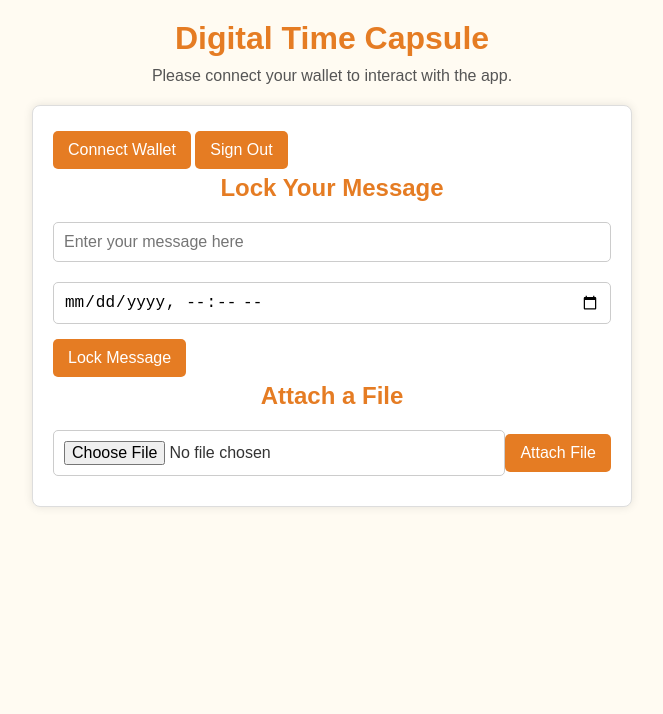
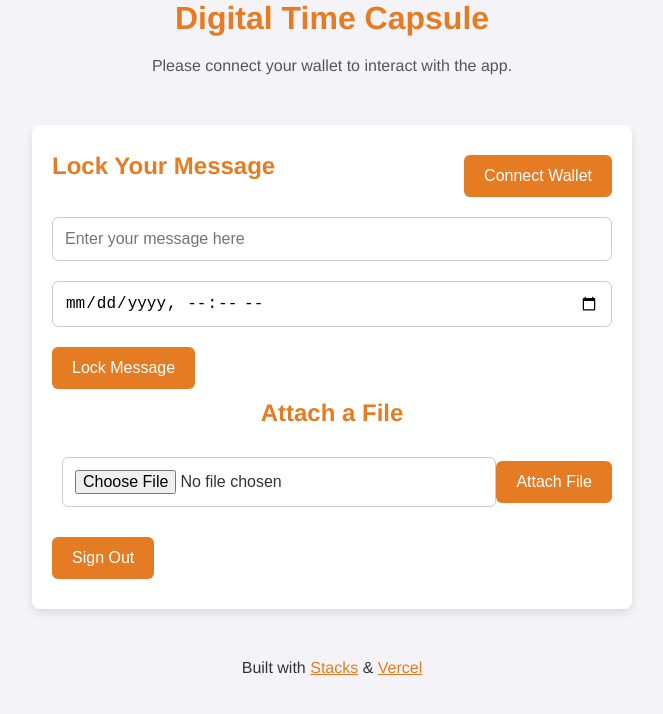
Before and after one commit to abdsomod1/digital-time-capsule-original, a plain HTML site: page index.html in a window 1280 px wide. Shown: the whole page, without its empty margins (308-971 px from the left). Drawn offline with nearby package versions, Linux system fonts and the light colour scheme; a script that the page names is missing.

Commit message:
Update index.html

```diff
--- a/index.html
+++ b/index.html
@@ -4,6 +4,7 @@
     <meta charset="UTF-8">
     <meta name="viewport" content="width=device-width, initial-scale=1.0">
     <title>Digital Time Capsule</title>
+    <link rel="stylesheet" href="https://cdnjs.cloudflare.com/ajax/libs/animate.css/4.1.1/animate.min.css">
     <style>
         /* General Reset */
         * {
@@ -13,57 +14,62 @@
         }
 
         body {
-            font-family: Arial, sans-serif;
-            background-color: #fffbf2;
+            font-family: 'Helvetica', sans-serif;
+            background-color: #f4f4f8;
             color: #333;
             margin: 0;
-            padding: 20px;
+            padding: 0;
         }
 
         h1, h2 {
             color: #e57c23;
             text-align: center;
-            margin-bottom: 10px;
+            margin-bottom: 20px;
         }
 
         .container {
             max-width: 600px;
-            margin: 20px auto;
+            margin: 50px auto;
             padding: 20px;
-            border: 1px solid #ddd;
             border-radius: 8px;
             background-color: #fff;
-            box-shadow: 0 0 10px rgba(0, 0, 0, 0.1);
+            box-shadow: 0 4px 8px rgba(0, 0, 0, 0.1);
+        }
+
+        .header {
+            display: flex;
+            justify-content: space-between;
+            align-items: center;
         }
 
         button {
-            padding: 10px 15px;
+            padding: 12px 20px;
             font-size: 16px;
             color: #fff;
             background-color: #e57c23;
             border: none;
-            border-radius: 5px;
+            border-radius: 6px;
             cursor: pointer;
-            margin: 5px 0;
+            margin: 10px 0;
+            transition: background-color 0.3s ease-in-out;
         }
 
         button:hover {
             background-color: #cf6d1c;
         }
 
-        input, textarea {
+        input, textarea, select {
             width: 100%;
-            padding: 10px;
+            padding: 12px;
             margin: 10px 0;
             border: 1px solid #ccc;
-            border-radius: 5px;
+            border-radius: 6px;
             font-size: 16px;
         }
 
-        #status {
-            margin-bottom: 15px;
-            text-align: center;
-            color: #555;
+        textarea {
+            resize: none;
+            height: 100px;
         }
 
         .file-upload {
@@ -73,6 +79,18 @@
 
         input[type="file"] {
             flex: 1;
+            margin-left: 10px;
+        }
+
+        #status {
+            text-align: center;
+            color: #555;
+            margin-bottom: 20px;
+        }
+
+        .footer {
+            text-align: center;
+            margin-top: 20px;
         }
     </style>
 </head>
@@ -81,24 +99,30 @@
     <p id="status">Please connect your wallet to interact with the app.</p>
 
     <div class="container">
-        <!-- Wallet Connect -->
-        <button id="connect-wallet">Connect Wallet</button>
-        <button id="sign-out">Sign Out</button>
+        <div class="header">
+            <h2>Lock Your Message</h2>
+            <button id="connect-wallet">Connect Wallet</button>
+        </div>
 
-        <!-- Message Input Section -->
-        <h2>Lock Your Message</h2>
         <input type="text" id="message-input" placeholder="Enter your message here" />
         <input type="datetime-local" id="lock-time" />
         <button id="lock-button">Lock Message</button>
 
-        <!-- File Upload Section -->
         <h2>Attach a File</h2>
         <div class="file-upload">
             <input type="file" id="file-input" />
             <button id="upload-button">Attach File</button>
         </div>
+
+        <button id="sign-out" style="margin-top: 20px;">Sign Out</button>
     </div>
 
+    <div class="footer">
+        <p>Built with <a href="https://stacks.org" target="_blank" style="color: #e57c23;">Stacks</a> &amp; <a href="https://vercel.com" target="_blank" style="color: #e57c23;">Vercel</a></p>
+    </div>
+
+    <!-- Stacks Connect SDK -->
+    <script src="https://unpkg.com/@stacks/connect@latest/dist/connect.umd.js"></script>
 
     <script>
         const appDetails = {
@@ -106,7 +130,7 @@
             icon: window.location.origin + "/favicon.ico",
         };
 
-        const { AppConfig, UserSession, showConnect, openContractCall, StacksTestnet } = window.connect;
+        const { AppConfig, UserSession, showConnect, openContractCall, StacksMainnet, StacksTestnet } = window.connect;
 
         // 1. Initialize User Session
         const appConfig = new AppConfig(["store_write"]);
@@ -118,7 +142,6 @@
                 showConnect({
                     appDetails,
                     onFinish: () => {
-                        console.log("Wallet connected successfully!");
                         document.getElementById("connect-wallet").innerText = "Wallet Connected";
                         document.getElementById("status").innerText = "Wallet connected. Ready to interact.";
                     },
@@ -158,14 +181,12 @@
                     appDetails,
                     userSession,
                     onFinish: (data) => {
-                        console.log("Transaction finished:", data);
                         alert("Message successfully locked on the blockchain!");
                     },
                 };
 
                 await openContractCall(options);
             } catch (error) {
-                console.error("Error locking message:", error);
                 alert("Failed to lock message.");
             }
         }
@@ -179,7 +200,7 @@
             }
 
             const file = fileInput.files[0];
-            alert(`File "${file.name}" attached successfully! (Simulated for now)`);
+            alert(`File "${file.name}" attached successfully!`);
             console.log("Attached file:", file);
         }
 
```
